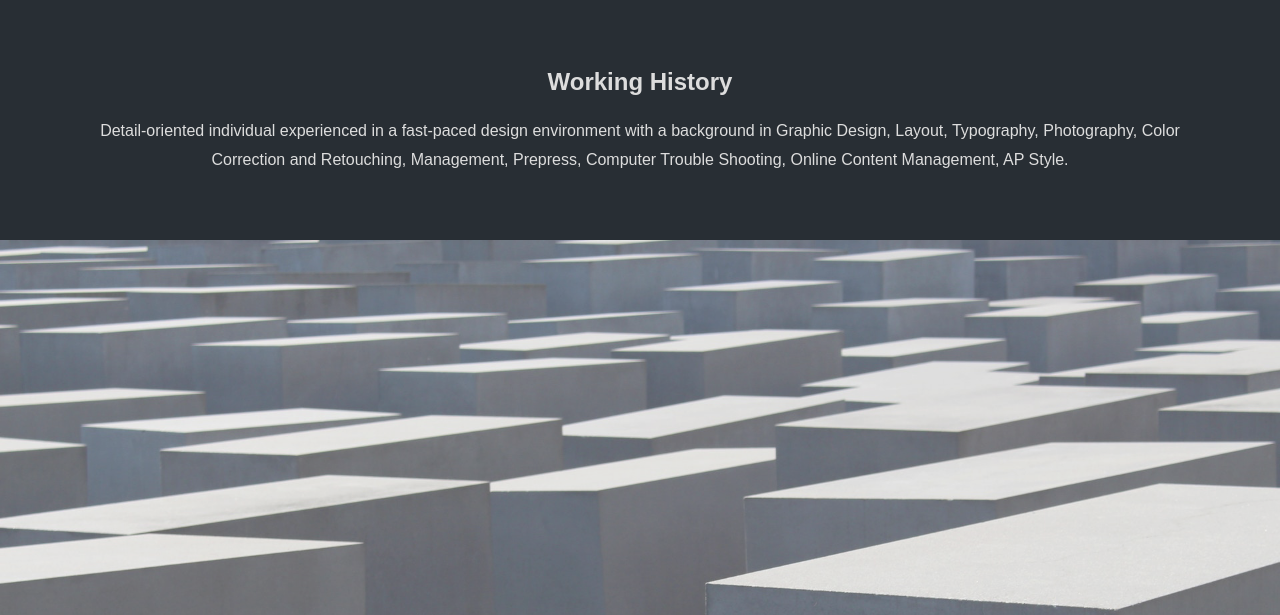
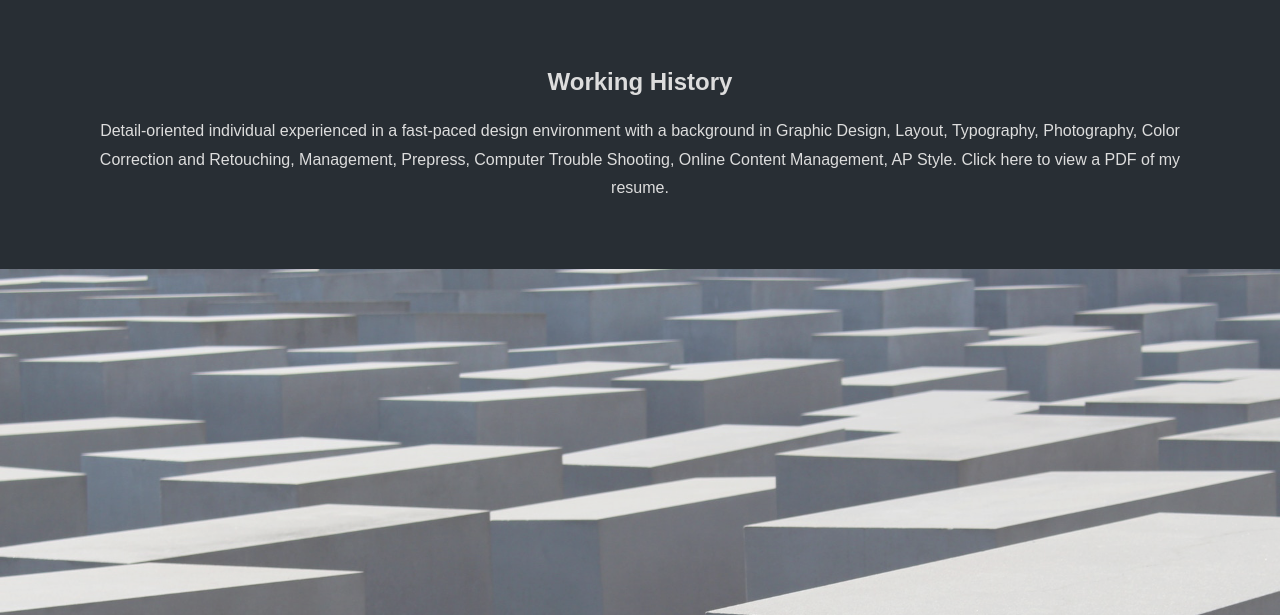
Before and after one commit to itsmedexter/touchup_portfolio, a plain HTML site: page index.html in a window 1280 px wide. Shown: the part 2582-3197 px from the top of the page. Drawn offline with Linux system fonts and the light colour scheme.

Commit message:
updated index css to add resume.pdf

```diff
--- a/css/style.css
+++ b/css/style.css
@@ -50,6 +50,14 @@ scroll = normal
 .section-dark {
   background-color: #282e34;
   color: #ddd;
+}
+
+.section-dark a {
+  color: #ddd
+}
+
+.section-dark a:hover {
+  color: #fff;
 }
 
 
--- a/index.html
+++ b/index.html
@@ -80,7 +80,7 @@
 
 <section class="section section-dark">
   <h2>Working History</h2>
-  <p>Detail-oriented individual experienced in a fast-paced design environment with a background in Graphic Design, Layout, Typography, Photography, Color Correction and Retouching, Management, Prepress, Computer Trouble Shooting, Online Content Management, AP Style.</p>
+  <p>Detail-oriented individual experienced in a fast-paced design environment with a background in Graphic Design, Layout, Typography, Photography, Color Correction and Retouching, Management, Prepress, Computer Trouble Shooting, Online Content Management, AP Style. <a href="./images/dexter_resume.pdf"> Click here to view a PDF of my resume.</a></p>
 </section>
 
 <div class="pimg1">
```
Also changed, not shown: 2 other files.
